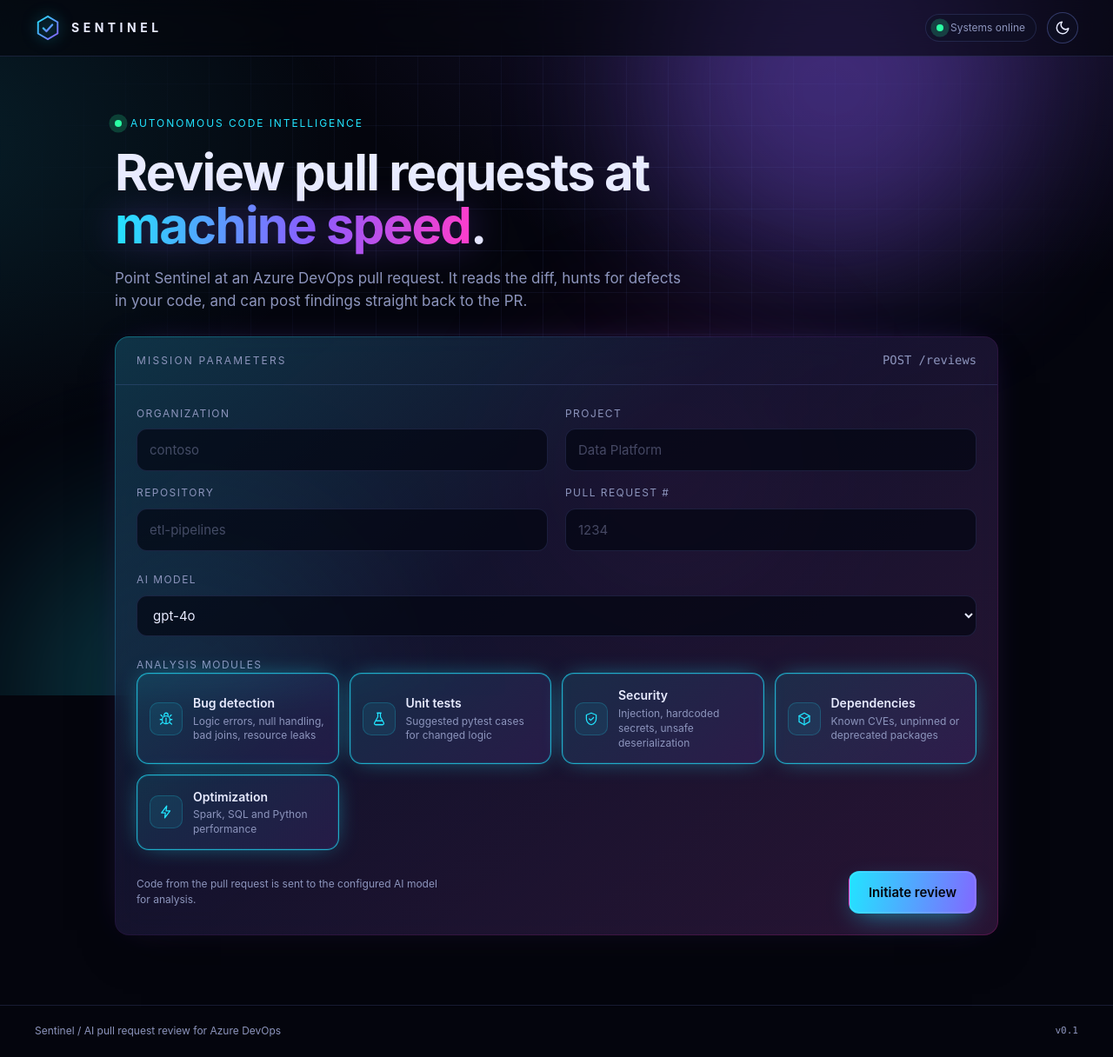
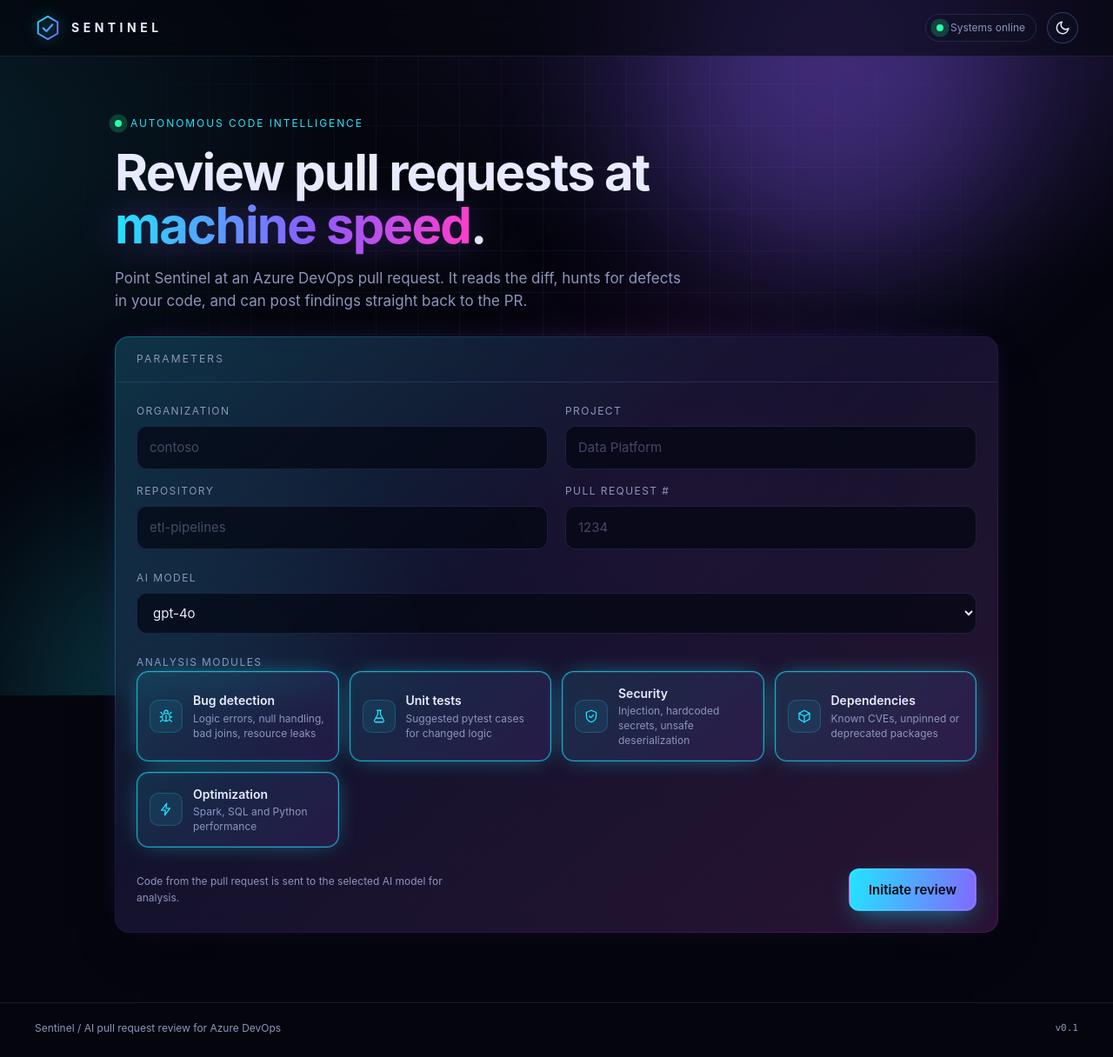
Before and after one commit to gouravbose27/sentinel, a FastAPI app: page / in a window 1280 px wide. Shown: the whole page at 87% size. After the commit the page ends 1190 px from the top, so only its background shows below. Run offline with FastAPI, Linux system fonts and the light colour scheme; some libraries are stand-ins or nearby versions.

Commit message:
fix: Update section titles and wording for clarity in the review form

```diff
--- a/app/web/templates/index.html
+++ b/app/web/templates/index.html
@@ -10,8 +10,7 @@
 
 <section class="card console">
   <div class="card-head">
-    <span class="card-title">Mission parameters</span>
-    <span class="mono dim">POST /reviews</span>
+    <span class="card-title">Parameters</span>
   </div>
 
   <form method="post" action="/reviews" class="form" novalidate>
@@ -71,7 +70,7 @@
     </fieldset>
 
     <div class="actions">
-      <p class="fine">Code from the pull request is sent to the configured AI model for analysis.</p>
+      <p class="fine">Code from the pull request is sent to the selected AI model for analysis.</p>
       <button class="btn btn-primary" type="submit"><span>Initiate review</span></button>
     </div>
   </form>
```
